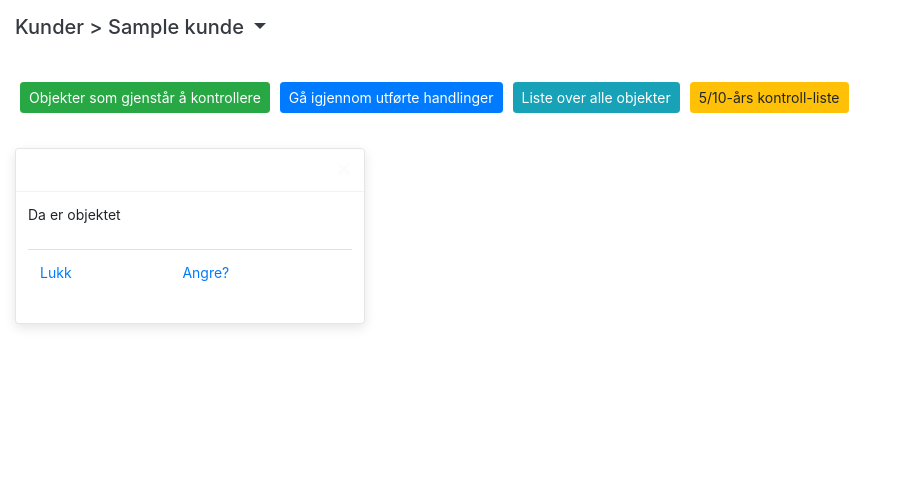
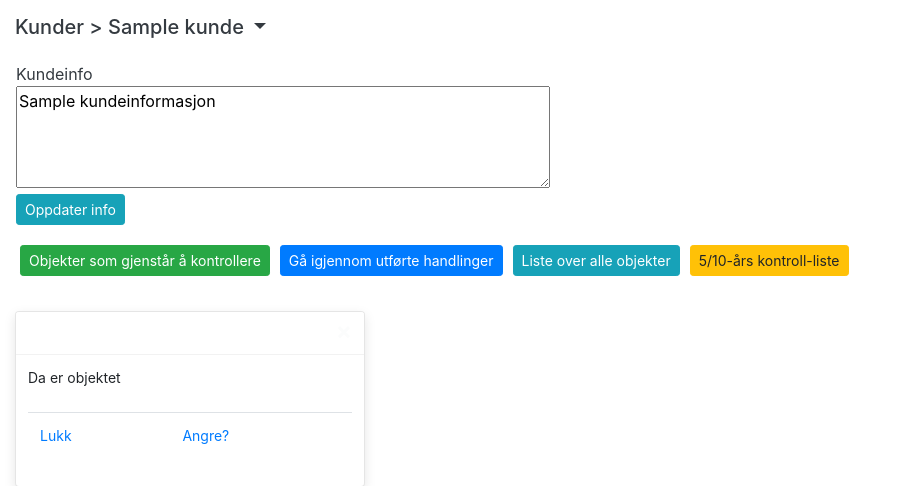
Before and after one commit to gruffsy/BTGCtrl, a Django app: template kontroll/templates/detail.html in a window 1280 px wide. Shown: the part 70-556 px from the top of the page, without its empty margins (0-897 px from the left). Run offline with Django 3.2, Linux system fonts and the light colour scheme; the template is opened without the code that fills it: most values are stand-ins (such as "Sample title", 1, 10 or a date in 2020); some libraries are stand-ins or nearby versions.

Commit message:
kundeinfo

```diff
--- a/kontroll/templates/detail.html
+++ b/kontroll/templates/detail.html
@@ -38,7 +38,22 @@ Ja, Toast<br>
 <!-- hvis ikke kontroll -->
 {% else %}
 <div>
-    <div>
+    <div><div class="pl-3"><a class="text-dark" data-toggle="collapse" href="#collapseInfo"> Kundeinfo</a>
+        {% if customer.kundeinformasjon %}
+        <div class="collapse show" id="collapseInfo">
+            {% else %}
+            <div class="collapse" id="collapseInfo">
+                {% endif %}
+        <form action="{% url 'detail' pk %}" method="post" id="kundeinfoform">
+            {% csrf_token %}
+            <textarea rows="4" cols="50" name="kundeinfo">{{customer.kundeinformasjon}}</textarea><br>
+            <button class="btn btn-info btn-sm" type="submit">Oppdater info</button>
+        </form>
+        </div>
+
+
+        </div>
+
         <!-- Knapperad på toppen -->
         <div class="just-padding">
             <table>
```
Also changed, not shown: kontroll/views.py (+7 -0 lines).
